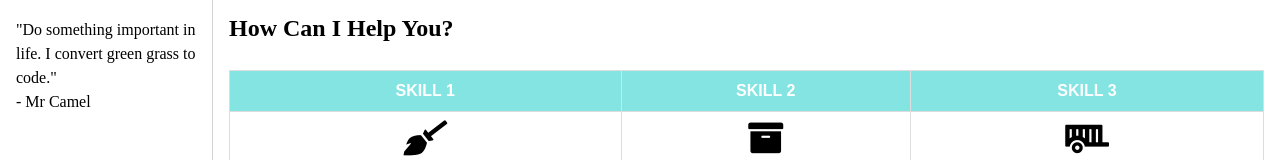
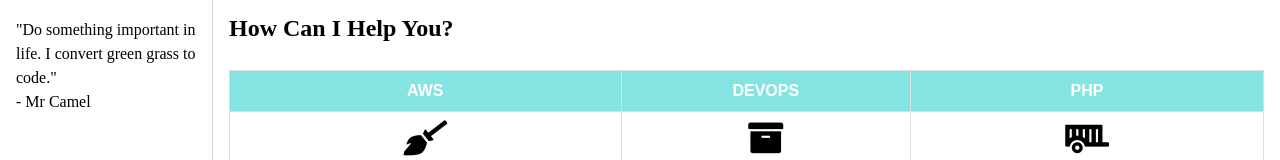
Before and after one commit to Vijaypbm/docker-task, a plain HTML site: page index.html in a window 1280 px wide. Shown: the part 340-500 px from the top of the page. Drawn offline with Linux system fonts and the light colour scheme.

Commit message:
Update index.html

```diff
--- a/index.html
+++ b/index.html
@@ -139,9 +139,9 @@
       <h2>How Can I Help You?</h2>
       <table>
         <tr>
-          <th>SKILL 1</th>
-          <th>SKILL 2</th>
-          <th>SKILL 3</th>
+          <th>AWS</th>
+          <th>DEVOPS</th>
+          <th>PHP</th>
         </tr>
         <tr>
           <td><i class="fas fa-broom"></i></td>
```
